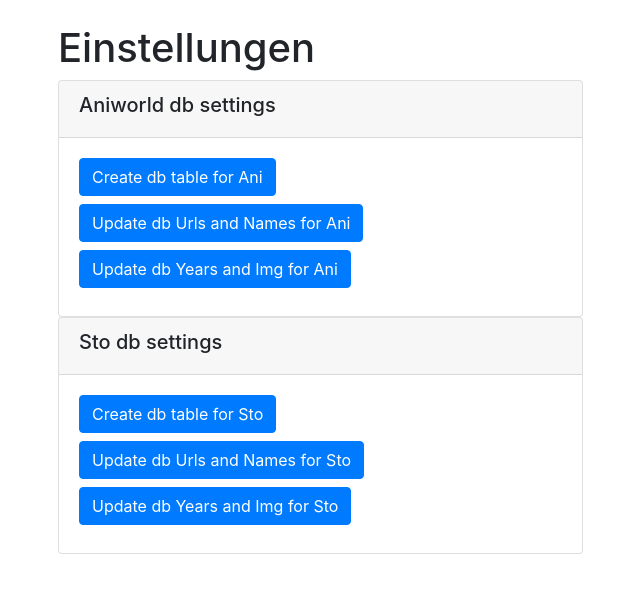
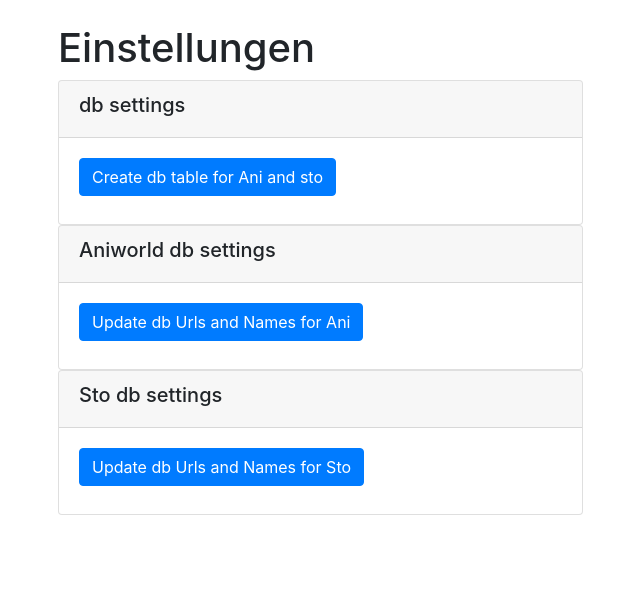
Before and after one commit to Beginner090902/Serien_db_with_link_to_aniscraper, a Flask app: page /settings in a window 1280 px wide. Shown: the part 56-649 px from the top of the page, without its empty margins (42-682 px from the left). Run offline with Flask 3, Linux system fonts and the light colour scheme; some libraries are stand-ins or nearby versions.

Commit message:
update for better network usage

```diff
--- a/app.py
+++ b/app.py
@@ -1,11 +1,11 @@
 import get_data_from_website
-from flask import Flask, render_template, redirect, url_for, flash, request, session
+from flask import Flask, render_template, redirect, url_for, flash, request, session,jsonify
 from flask_login import LoginManager, login_user, login_required, logout_user, current_user, UserMixin
 from werkzeug.security import generate_password_hash, check_password_hash
 import sqlite3
 from werkzeug.exceptions import abort
 from db_manager import DBManager
-from get_data_from_website import add_all_urls_and_name_in_table, add_year_and_img, get_all_url_names
+from get_data_from_website import add_all_urls_and_name_in_table,get_year_and_name, add_year_and_img, get_all_url_names
 
 db_file="instance/aniworld.db"
 
@@ -88,15 +88,41 @@ def view_database_sto():
 
     return render_template('view_db.html', daten=liste_table)
 
+@app.route('/get_post_sto')
+def get_post_sto():
+    yahr_img = get_year_and_name(start_url=webseiten_einzelneserie_url[1],such_url=request.args.get('such_url', '').lower())
+    print(yahr_img)
+
+    data = {
+        f"year": yahr_img[0],
+        "myImg": yahr_img[1]
+    }
+    print(data)
+    return jsonify(data)
+
+@app.route('/get_post_ani')
+def get_post_ani():
+    yahr_img = get_year_and_name(start_url=webseiten_einzelneserie_url[0],such_url=request.args.get('such_url', '').lower())
+    print(yahr_img)
+
+    data = {
+        f"year": yahr_img[0],
+        "myImg": yahr_img[1]
+    }
+    print(data)
+    return jsonify(data)
+
+
 @app.route('/settings', methods=['GET', 'POST'])
 def settings():
     if request.method == 'POST':
         db = DBManager(db_file)
 
-        if 'create_ani_table' in request.form:
+        if 'create_ani_sto_table' in request.form:
             try:
-                result = db.create_table(table_names[0])
-                flash(result, 'success')
+                for name in table_names:
+                    result = db.create_table(name)
+                    flash(result, 'success')
 
             except Exception as e:
                 flash(f'Fehler beim Erstellen: {str(e)}', 'danger')
@@ -109,36 +135,12 @@ def settings():
             except Exception as e:
                 flash(f'Fehler beim Erstellen: {str(e)}', 'danger')
 
-        elif 'update_ani_year_img_db' in request.form:
-            try:
-                result = add_year_and_img(start_url=webseiten_einzelneserie_url[0],table_name=table_names[0])
-                flash(result, "success")
-            except Exception as e:
-                flash(f'Fehler beim Erstellen: {str(e)}', 'danger')
-
-
-        elif 'create_sto_table' in request.form:
-            try:
-                result = db.create_table(table_names[1])
-                flash(result, 'success')
-
-            except Exception as e:
-                flash(f'Fehler beim Erstellen: {str(e)}', 'danger')
-
         elif "update_sto_urls_name_db" in request.form:
             try:
                 result = add_all_urls_and_name_in_table(table_name=table_names[1],list=get_all_url_names(start_url=websiten_urls[1]))
                 flash(result, "success")
             except Exception as e:
                 flash(f'Fehler beim Erstellen: {str(e)}', 'danger')
-
-        elif 'update_sto_year_img_db' in request.form:
-            try:
-                result = add_year_and_img(start_url=webseiten_einzelneserie_url[1],table_name=table_names[1])
-                flash(result, "success")
-            except Exception as e:
-                flash(f'Fehler beim Erstellen: {str(e)}', 'danger')
-
 
 
     return render_template('settings.html')
@@ -157,4 +159,4 @@ def logout():
 
 
 if __name__ == "__main__":
-    app.run(host="0.0.0.0", port=5000)
+    app.run(debug=True)
--- a/db_manager.py
+++ b/db_manager.py
@@ -37,9 +37,7 @@ class DBManager:
         CREATE TABLE IF NOT EXISTS {table_name} (
             id INTEGER PRIMARY KEY AUTOINCREMENT,
             such_url TEXT NOT NULL,
-            real_name TEXT,
-            year TEXT,
-            image_url TEXT
+            real_name TEXT
         )
         """
         self.execute(sql)
--- a/get_data_from_website.py
+++ b/get_data_from_website.py
@@ -1,3 +1,4 @@
+from time import time
 import requests
 from bs4 import BeautifulSoup
 from db_manager import DBManager
@@ -50,17 +51,20 @@ def get_all_url_names(start_url):
         #found_names.add(name)
 
     sorted_urls = sorted(found_urls)
+    #print(sorted_urls)
     return sorted_urls
 
 def add_all_urls_and_name_in_table(list:set|list,table_name:str):
     db = DBManager(db_file)
     with tqdm(total=len(list)) as pbar:
         for u in list:
+            #print(u)
             finde_url_in_data_base = db.find_by_title_in_table(table_name=table_name,such_url=u[0])
             if not finde_url_in_data_base:
-                db.add_such_url_in_table(such_url=u,table_name=table_name)
+                db.add_such_url_in_table(such_url=u[0],table_name=table_name)
             db.add_real_name_on_url_in_table(real_name=u[1],such_url=u[0],table_name=table_name)
             pbar.update()
+            time.sleep(0.001)
     db.close()
     return f"Updated all urls in {table_name}"
 
@@ -113,7 +117,9 @@ def add_year_and_img(start_url:str,table_name:str):
                 anime_year_and_name = get_year_and_name(start_url=start_url,such_url=anime_url[1])
                 db.add_year_in_table(table_name=table_name,such_url=anime_url[1],year=anime_year_and_name[0])
                 db.add_image_in_table(table_name=table_name,such_url=anime_url[1],image_url=anime_year_and_name[1])
+                time.sleep(1)
             pbar.update()
-            time.sleep(0.1)
+            time.sleep(0.001)
+
     db.close()
     return f"Update Years and Images erfolgreich in {table_name}"
--- a/templates/settings.html
+++ b/templates/settings.html
@@ -16,7 +16,28 @@ content %}
     </button>
   </div>
   {% endfor %} {% endif %} {% endwith %}
-
+  <div class="row">
+    <div class="col-md-6">
+      <div class="card">
+        <div class="card-header">
+          <h5>db settings</h5>
+        </div>
+        <div class="card-body">
+          <!-- POST-Formular für Ani DB -->
+          <form method="POST" action="{{ url_for('settings') }}">
+            <button
+              type="submit"
+              name="create_ani_sto_table"
+              value="1"
+              class="btn btn-primary mb-2"
+            >
+              Create db table for Ani and sto
+            </button>
+          </form>
+        </div>
+      </div>
+    </div>
+  </div>
   <div class="row">
     <div class="col-md-6">
       <div class="card">
@@ -24,17 +45,6 @@ content %}
           <h5>Aniworld db settings</h5>
         </div>
         <div class="card-body">
-          <!-- POST-Formular für Ani DB -->
-          <form method="POST" action="{{ url_for('settings') }}">
-            <button
-              type="submit"
-              name="create_ani_table"
-              value="1"
-              class="btn btn-primary mb-2"
-            >
-              Create db table for Ani
-            </button>
-          </form>
           <form method="POST" action="{{ url_for('settings') }}">
             <button
               type="submit"
@@ -43,16 +53,6 @@ content %}
               class="btn btn-primary mb-2"
             >
               Update db Urls and Names for Ani
-            </button>
-          </form>
-          <form method="POST" action="{{ url_for('settings') }}">
-            <button
-              type="submit"
-              name="update_ani_year_img_db"
-              value="1"
-              class="btn btn-primary mb-2"
-            >
-              Update db Years and Img for Ani
             </button>
           </form>
         </div>
@@ -66,17 +66,6 @@ content %}
           <h5>Sto db settings</h5>
         </div>
         <div class="card-body">
-          <!-- POST-Formular für Ani DB -->
-          <form method="POST" action="{{ url_for('settings') }}">
-            <button
-              type="submit"
-              name="create_sto_table"
-              value="1"
-              class="btn btn-primary mb-2"
-            >
-              Create db table for Sto
-            </button>
-          </form>
           <form method="POST" action="{{ url_for('settings') }}">
             <button
               type="submit"
@@ -87,16 +76,6 @@ content %}
               Update db Urls and Names for Sto
             </button>
           </form>
-          <form method="POST" action="{{ url_for('settings') }}">
-            <button
-              type="submit"
-              name="update_sto_year_img_db"
-              value="1"
-              class="btn btn-primary mb-2"
-            >
-              Update db Years and Img for Sto
-            </button>
-          </form>
         </div>
       </div>
     </div>
```
Also changed, not shown: templates/einzelne_serie_ani.html (+13 -2 lines), templates/einzelne_serie_sto.html (+14 -2 lines), instance/aniworld.db.
